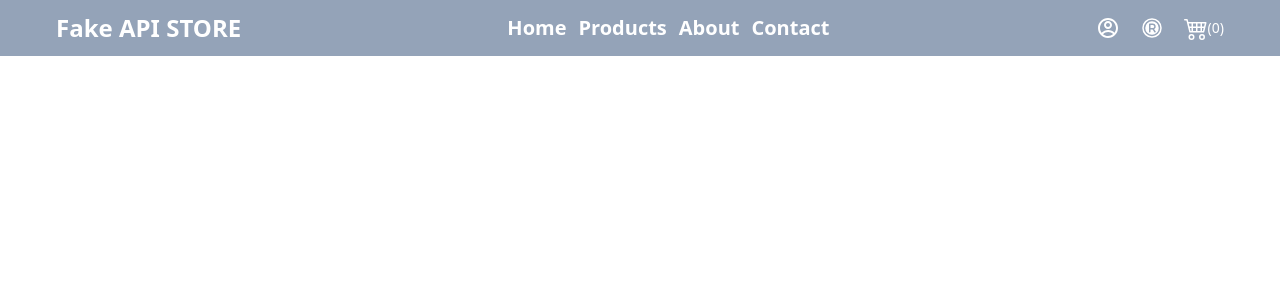
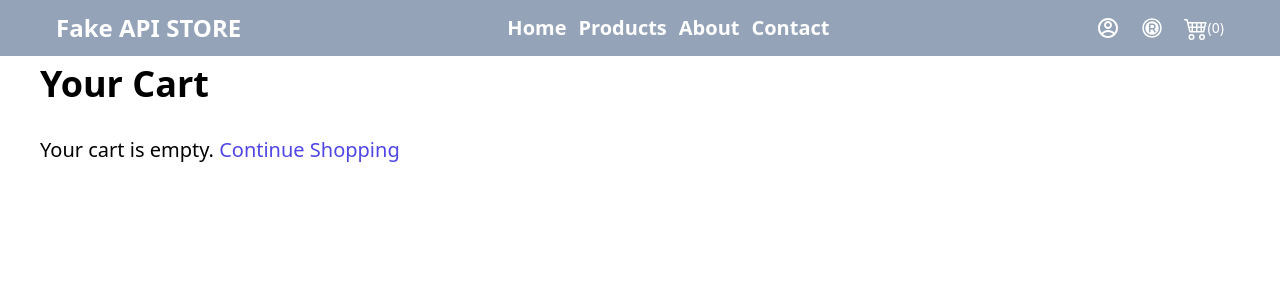
Before and after one commit to THANTOEAUNG278/Fake_Store_API, a React (Vite) app: page /cart in a window 1280 px wide. Shown: the top 300 px of the page. Built offline with nearby package versions, Linux system fonts and the light colour scheme.

Commit message:
feat:Add-Cart

```diff
--- a/src/App.jsx
+++ b/src/App.jsx
@@ -6,6 +6,7 @@ import { Routes, Route } from 'react-router-dom';
 import Products from './component/Products';
 import Product from './component/Product';
 import { CartProvider } from './component/CartContext';
+import Cart from './component/Cart';
 
 function App() {
   return (
@@ -18,6 +19,7 @@ function App() {
             <Route path="/products" element={<Products />} />
             <Route path="/products" element={<Products />} />
             <Route path="/products/:id" element={<Product />} />
+            <Route path="/cart" element={<Cart/>}  />
           </Routes>
         </CartProvider>
 
--- /dev/null
+++ b/src/component/Cart.jsx
@@ -0,0 +1,34 @@
+import React, { useContext } from 'react';
+import { CartContext } from './CartContext';
+import { NavLink } from 'react-router-dom';
+
+const Cart = () => {
+  const { cart, addToCart, removeFromCart, deleteFromCart } = useContext(CartContext);
+
+  return (
+    <div className="min-h-screen p-10 py-16">
+      <h1 className="text-4xl font-extrabold mb-8">Your Cart</h1>
+      {cart.length === 0 ? (
+        <p className="text-xl">Your cart is empty. <NavLink to="/products" className="text-indigo-600">Continue Shopping</NavLink></p>
+      ) : (
+        <div className="grid grid-cols-1 sm:grid-cols-2 md:grid-cols-3 lg:grid-cols-4 gap-4">
+          {cart.map((product, index) => (
+            <div key={index} className="border p-4 rounded shadow">
+              <img src={product.image} alt={product.title} className="w-full product-card-ratio mb-4" />
+              <h3 className="text-lg font-bold mb-2 truncate">{product.title}</h3>
+              <p className="text-gray-700 mb-2">${(product.price * product.quantity).toFixed(2)}</p>
+              <div className="flex items-center justify-between">
+                <button onClick={() => removeFromCart(product.id)} className="px-2 py-1 bg-gray-300 rounded">-</button>
+                <span className="px-2">{product.quantity}</span>
+                <button onClick={() => addToCart(product)} className="px-2 py-1 bg-gray-300 rounded">+</button>
+                <button onClick={() => deleteFromCart(product.id)} className="px-2 py-1 bg-red-500 text-white rounded">Delete</button>
+              </div>
+            </div>
+          ))}
+        </div>
+      )}
+    </div>
+  );
+};
+
+export default Cart;
--- a/src/component/CartContext.jsx
+++ b/src/component/CartContext.jsx
@@ -6,11 +6,33 @@ export const CartProvider = ({ children }) => {
   const [cart, setCart] = useState([]);
 
   const addToCart = (product) => {
-    setCart((prevCart) => [...prevCart, product]);
+    setCart((prevCart) => {
+      const existingProduct = prevCart.find((item) => item.id === product.id);
+      if (existingProduct) {
+        return prevCart.map((item) =>
+          item.id === product.id ? { ...item, quantity: item.quantity + 1 } : item
+        );
+      }
+      return [...prevCart, { ...product, quantity: 1 }];
+    });
+  };
+
+  const removeFromCart = (productId) => {
+    setCart((prevCart) => {
+      return prevCart
+        .map((item) =>
+          item.id === productId ? { ...item, quantity: item.quantity - 1 } : item
+        )
+        .filter((item) => item.quantity > 0);
+    });
+  };
+
+  const deleteFromCart = (productId) => {
+    setCart((prevCart) => prevCart.filter((item) => item.id !== productId));
   };
 
   return (
-    <CartContext.Provider value={{ cart, addToCart }}>
+    <CartContext.Provider value={{ cart, addToCart, removeFromCart, deleteFromCart }}>
       {children}
     </CartContext.Provider>
   );
```
